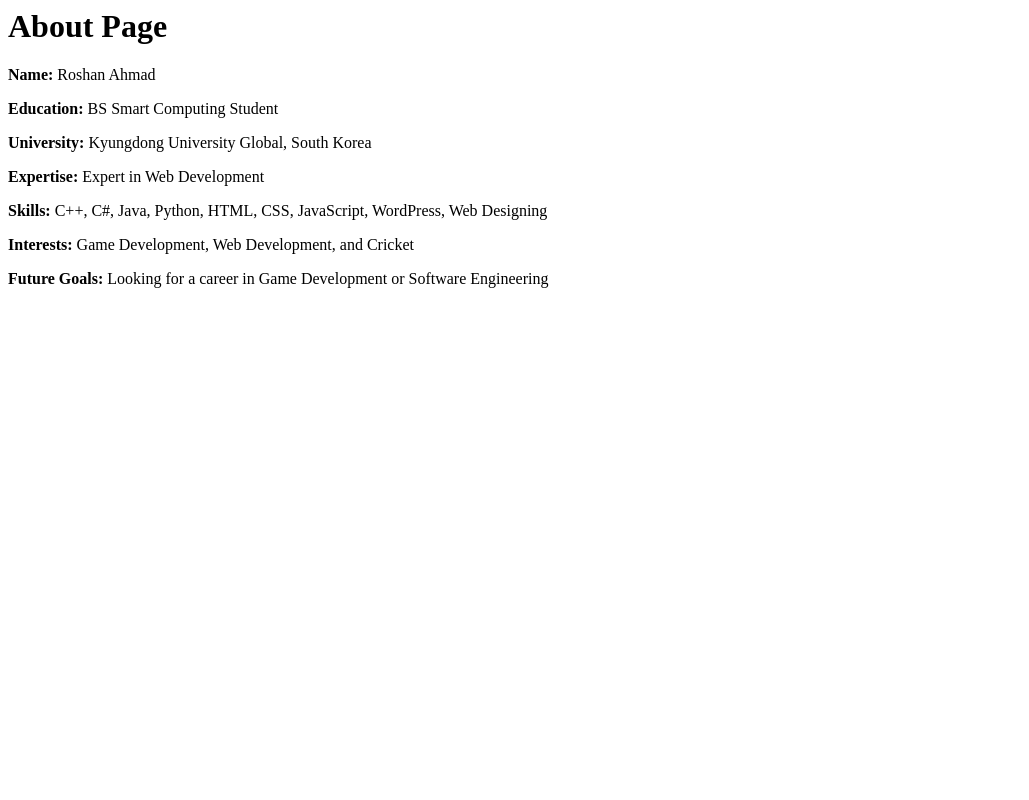
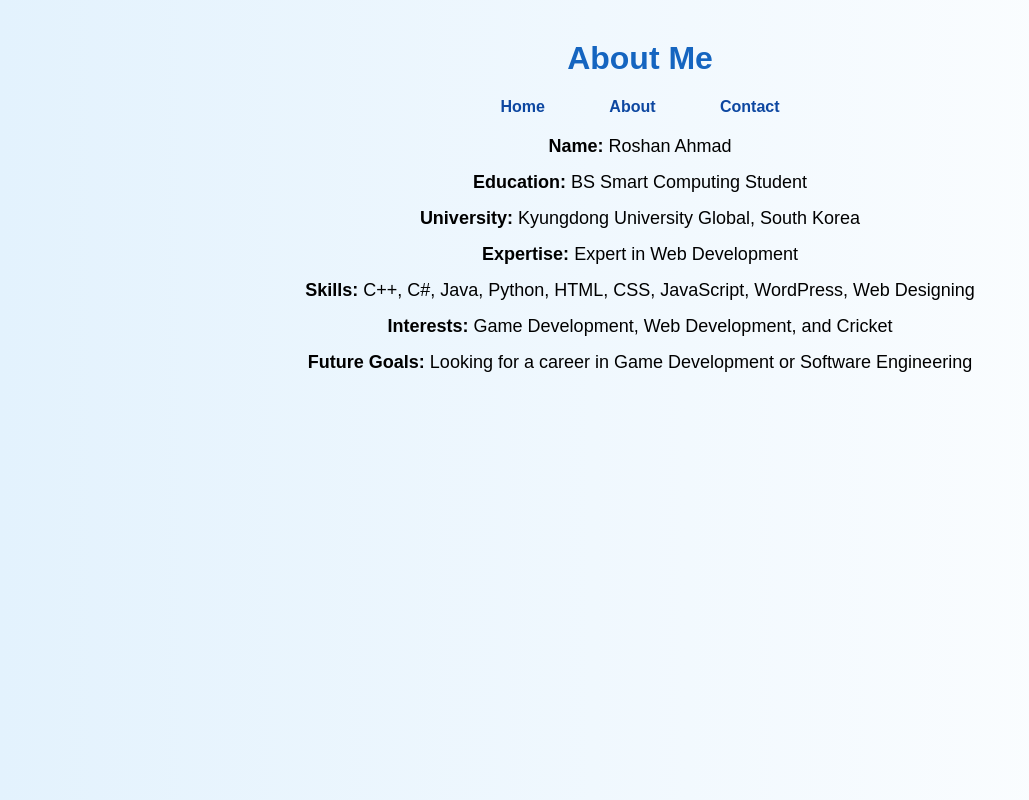
Before and after one commit to RoshanAhmad/mywebsite, a plain HTML site: page about.html in a window 1280 px wide. Shown: the whole page, without its empty margins (0-1029 px from the left). Drawn offline with Linux system fonts and the light colour scheme.

Commit message:
Add HTML structure to about page

```diff
--- a/about.html
+++ b/about.html
@@ -1,4 +1,20 @@
-<h1>About Page</h1>
+<!DOCTYPE html>
+<html>
+
+<head>
+<title>About</title>
+<link rel="stylesheet" href="style.css">
+</head>
+
+<body>
+
+<h1>About Me</h1>
+
+<nav>
+<a href="index.html">Home</a>
+<a href="about.html">About</a>
+<a href="contact.html">Contact</a>
+</nav>
 
 <p><b>Name:</b> Roshan Ahmad</p>
 
@@ -19,3 +35,6 @@
 <p>
 <b>Future Goals:</b> Looking for a career in Game Development or Software Engineering
 </p>
+
+</body>
+</html>
```
